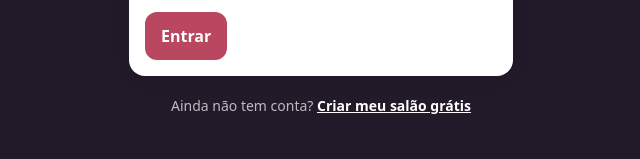
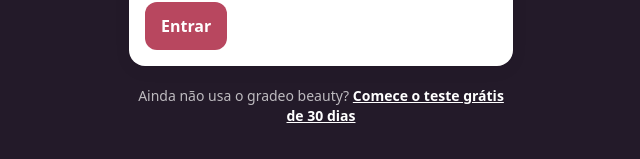
Before and after one commit to Cobrei/gradeo-beauty, a Next.js app: page /login in a window 1280 px wide. Shown: the part 479-638 px from the top of the page, without its empty margins (319-959 px from the left). Built offline with nearby package versions, Linux system fonts and the light colour scheme; no server answers.

Commit message:
Comunicação do teste: sai 'Criar meu salão', entra 'Começar teste grátis de 30 dias'
Co-Authored-By: Claude Opus 5.5 <noreply@anthropic.com>
Claude-Session: https://claude.ai/code/session_01YE5VpqMkc3FULCXX7Bo65B

```diff
--- a/src/app/(app)/painel/page.tsx
+++ b/src/app/(app)/painel/page.tsx
@@ -34,7 +34,7 @@ export default async function Home({ searchParams }: { searchParams: Promise<{ b
     <div className="space-y-5">
       {sp.bemvinda && (
         <Notice tone="ok">
-          Bem-vinda ao gradeo beauty, {actor.name.split(" ")[0]}! Seu salão está no ar. Próximo passo: <Link href="/clientes/importar" className="underline">importe suas clientes</Link> e dispare a primeira campanha hoje.
+          Bem-vinda ao gradeo beauty, {actor.name.split(" ")[0]}! Seu acesso está pronto, com 30 dias de todos os recursos do plano Pro. Próximo passo: cadastre a <Link href="/equipe" className="underline">equipe</Link> e <Link href="/clientes/importar" className="underline">importe suas clientes</Link>.
         </Notice>
       )}
       <div className="flex flex-wrap items-end justify-between gap-3">
--- a/src/app/cadastro/page.tsx
+++ b/src/app/cadastro/page.tsx
@@ -6,7 +6,7 @@ import { signupAction } from "@/modules/core/ui/actions";
 import { SignupForm } from "@/modules/core/ui/signup-form";
 import { SEGMENTS } from "@/modules/catalog/domain/presets";
 
-export const metadata = { title: "Criar conta" };
+export const metadata = { title: "Teste grátis de 30 dias" };
 
 export default async function SignupPage() {
   if (await getActor()) redirect("/painel");
@@ -16,8 +16,8 @@ export default async function SignupPage() {
       <div className="mx-auto w-full max-w-2xl">
         <div className="mb-6 text-center">
           <Logo size={36} />
-          <h1 className="mt-3 text-2xl font-bold tracking-tight">Seu salão pronto em 3 minutos</h1>
-          <p className="text-sm text-muted">Agenda, comanda, caixa e as suas clientes de volta pelo WhatsApp. Sem cartão, sem fidelidade.</p>
+          <h1 className="mt-3 text-2xl font-bold tracking-tight">Teste o gradeo beauty por 30 dias</h1>
+          <p className="text-sm text-muted">Configure seu negócio em 3 minutos e use todos os recursos do plano Pro: agenda, comanda, caixa, estoque e comissões. Sem cartão e sem fidelidade.</p>
         </div>
         <div className="card">
           <SignupForm segments={segments} action={signupAction} />
--- a/src/app/login/page.tsx
+++ b/src/app/login/page.tsx
@@ -33,9 +33,9 @@ export default async function LoginPage() {
           </Form>
         </div>
         <p className="mt-5 text-center text-sm text-white/70">
-          Ainda não tem conta?{" "}
+          Ainda não usa o gradeo beauty?{" "}
           <Link href="/cadastro" className="font-semibold text-white underline">
-            Criar meu salão grátis
+            Comece o teste grátis de 30 dias
           </Link>
         </p>
       </div>
--- a/src/app/page.tsx
+++ b/src/app/page.tsx
@@ -93,7 +93,7 @@ export default async function Home() {
                 Agenda, comanda, caixa, estoque, comissões e relatórios num só sistema, no celular ou no computador. E de bônus: ferramentas para trazer clientes novas e fazer quem sumiu voltar.
               </p>
               <div className="mt-8 flex flex-wrap gap-3">
-                <Link href="/cadastro" className="btn btn-primary px-6 text-lg">Criar meu salão grátis</Link>
+                <Link href="/cadastro" className="btn btn-primary px-6 text-lg">Começar teste grátis de 30 dias</Link>
                 <a href={WA} target="_blank" rel="noopener" className="btn btn-secondary px-6 text-lg">Pedir uma demonstração</a>
               </div>
               <ul className="mt-6 flex flex-wrap gap-x-5 gap-y-2 text-sm font-semibold text-ink-2">
@@ -333,7 +333,7 @@ export default async function Home() {
             <MirrorO size={48} ring="#e58aa0" />
             <h2 className="max-w-2xl text-3xl font-extrabold tracking-tight [text-wrap:balance] md:text-4xl">Comece hoje e feche o caixa de hoje já no gradeo beauty.</h2>
             <div className="flex flex-wrap justify-center gap-3">
-              <Link href="/cadastro" className="btn btn-primary px-6 text-lg">Criar meu salão grátis</Link>
+              <Link href="/cadastro" className="btn btn-primary px-6 text-lg">Começar teste grátis de 30 dias</Link>
               <a href={WA} target="_blank" rel="noopener" className="btn btn-wa px-6 text-lg">Falar no WhatsApp</a>
             </div>
           </div>
--- a/src/modules/core/ui/signup-form.tsx
+++ b/src/modules/core/ui/signup-form.tsx
@@ -126,13 +126,13 @@ export function SignupForm({ segments, action }: Props) {
             {errors.password && <p className="mt-1 text-xs font-semibold text-bad">{errors.password}</p>}
           </div>
         </div>
-        <p className="text-xs text-muted">Ao criar a conta você concorda com o uso dos dados das suas clientes só para o seu salão, conforme a LGPD. Elas podem pedir para sair das mensagens a qualquer momento.</p>
+        <p className="text-xs text-muted">Ao iniciar o teste você concorda com o uso dos dados das suas clientes só para o seu salão, conforme a LGPD. Elas podem pedir para sair das mensagens a qualquer momento.</p>
         <div className="flex gap-2">
           <button type="button" onClick={() => setStep(2)} className="btn btn-secondary">
             Voltar
           </button>
           <button type="submit" disabled={pending} className="btn btn-primary flex-1">
-            {pending ? "Criando seu salão…" : "Criar meu salão"}
+            {pending ? "Preparando seu acesso…" : "Iniciar teste grátis"}
           </button>
         </div>
       </section>
```
